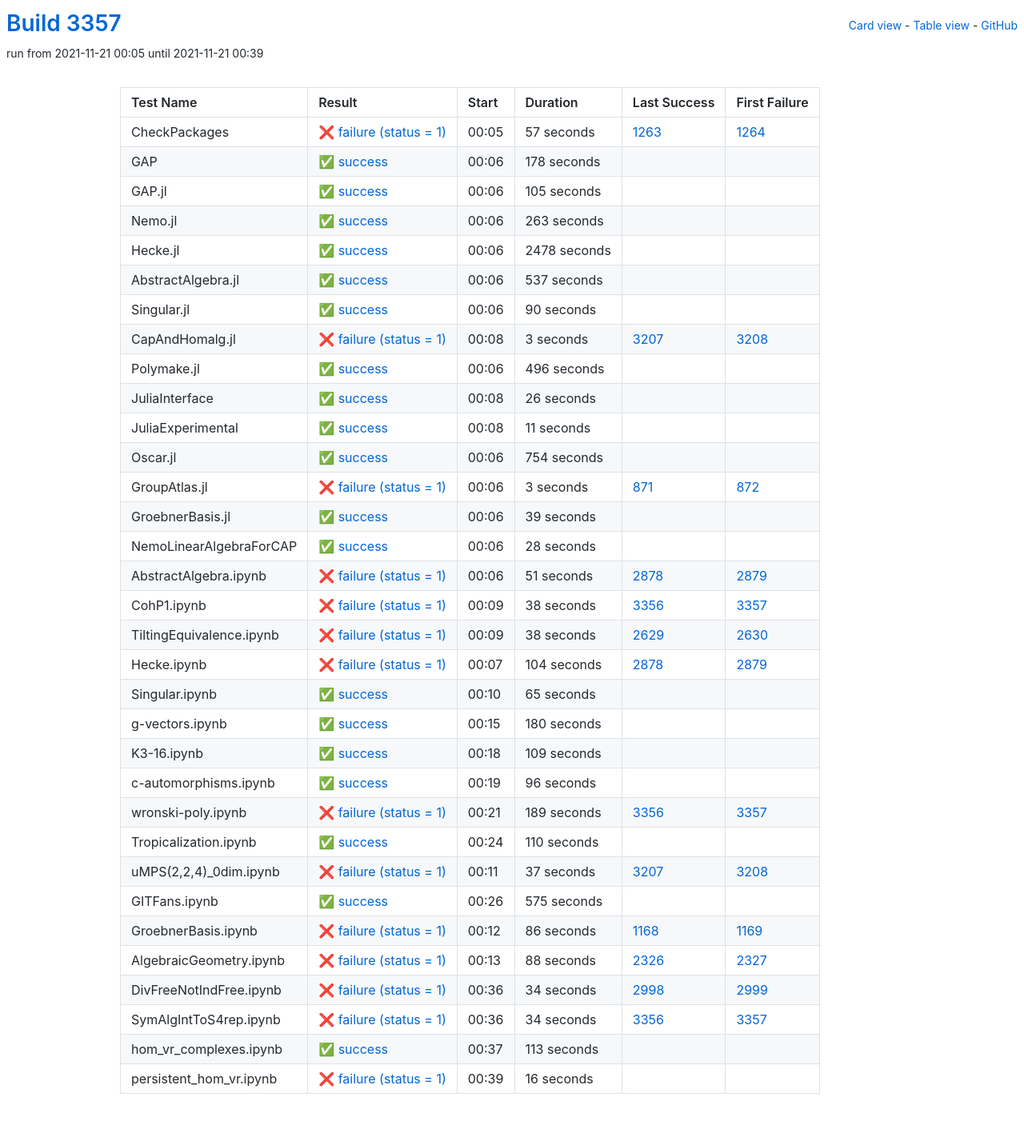
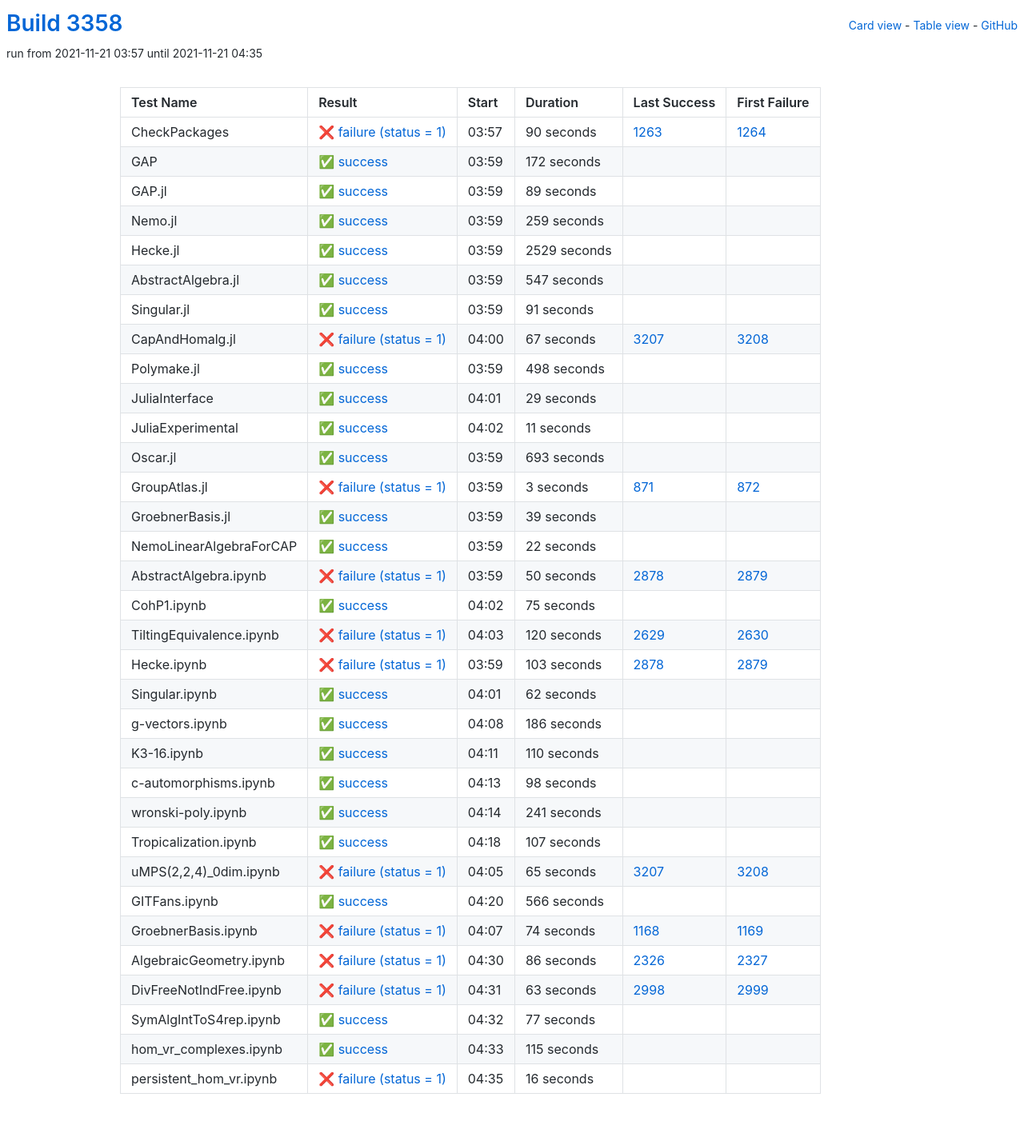
Before and after one commit to oscar-system/oscar-ci-status-stable, a Jekyll site: the page built from table.html, in a window 1280 px wide. Shown: the whole page at 80% size. Built offline with Jekyll 4.4.1, drawn with Linux system fonts in a browser that asks for light colours.

Commit message:
Build #3358

```diff
--- a/_data/ci.yml
+++ b/_data/ci.yml
@@ -1,6 +1,6 @@
 ---
-build: 3357
-build_url: https://oscarci.mathematik.uni-kl.de/job/oscar-stable/3357/
+build: 3358
+build_url: https://oscarci.mathematik.uni-kl.de/job/oscar-stable/3358/
 job: oscar-stable
 organization: oscar-system
 repo: oscar-ci-status-stable
@@ -8,128 +8,128 @@ repourl: https://github.com/oscar-system/oscar-ci-status-stable
 tests:
 - name: CheckPackages
   id: checkpackages
-  log: https://oscarci.mathematik.uni-kl.de/job/oscar-stable/3357/artifact/logs/build-3357/CheckPackages.log
-  start: 2021-11-21 00:05
+  log: https://oscarci.mathematik.uni-kl.de/job/oscar-stable/3358/artifact/logs/build-3358/CheckPackages.log
+  start: 2021-11-21 03:57
   success: false
   exitcode: 1
   status: failure
-  duration: 57
+  duration: 90
   last_success: 1263
   last_success_url: https://oscarci.mathematik.uni-kl.de/job/oscar-stable/1263/
   first_failure: 1264
   first_failure_url: https://oscarci.mathematik.uni-kl.de/job/oscar-stable/1264/
 - name: GAP
   id: gap
-  log: https://oscarci.mathematik.uni-kl.de/job/oscar-stable/3357/artifact/logs/build-3357/GAP.log
-  start: 2021-11-21 00:06
+  log: https://oscarci.mathematik.uni-kl.de/job/oscar-stable/3358/artifact/logs/build-3358/GAP.log
+  start: 2021-11-21 03:59
   success: true
   exitcode: 0
   status: success
-  duration: 178
+  duration: 172
   last_success: false
   last_success_url:
   first_failure: false
   first_failure_url:
 - name: GAP.jl
   id: gap-jl
-  log: https://oscarci.mathematik.uni-kl.de/job/oscar-stable/3357/artifact/logs/build-3357/GAP.jl.log
-  start: 2021-11-21 00:06
+  log: https://oscarci.mathematik.uni-kl.de/job/oscar-stable/3358/artifact/logs/build-3358/GAP.jl.log
+  start: 2021-11-21 03:59
   success: true
   exitcode: 0
   status: success
-  duration: 105
+  duration: 89
   last_success: false
   last_success_url:
   first_failure: false
   first_failure_url:
 - name: Nemo.jl
   id: nemo-jl
-  log: https://oscarci.mathematik.uni-kl.de/job/oscar-stable/3357/artifact/logs/build-3357/Nemo.jl.log
-  start: 2021-11-21 00:06
+  log: https://oscarci.mathematik.uni-kl.de/job/oscar-stable/3358/artifact/logs/build-3358/Nemo.jl.log
+  start: 2021-11-21 03:59
   success: true
   exitcode: 0
   status: success
-  duration: 263
+  duration: 259
   last_success: false
   last_success_url:
   first_failure: false
   first_failure_url:
 - name: Hecke.jl
   id: hecke-jl
-  log: https://oscarci.mathematik.uni-kl.de/job/oscar-stable/3357/artifact/logs/build-3357/Hecke.jl.log
-  start: 2021-11-21 00:06
+  log: https://oscarci.mathematik.uni-kl.de/job/oscar-stable/3358/artifact/logs/build-3358/Hecke.jl.log
+  start: 2021-11-21 03:59
   success: true
   exitcode: 0
   status: success
-  duration: 2478
+  duration: 2529
   last_success: false
   last_success_url:
   first_failure: false
   first_failure_url:
 - name: AbstractAlgebra.jl
   id: abstractalgebra-jl
-  log: https://oscarci.mathematik.uni-kl.de/job/oscar-stable/3357/artifact/logs/build-3357/AbstractAlgebra.jl.log
-  start: 2021-11-21 00:06
+  log: https://oscarci.mathematik.uni-kl.de/job/oscar-stable/3358/artifact/logs/build-3358/AbstractAlgebra.jl.log
+  start: 2021-11-21 03:59
   success: true
   exitcode: 0
   status: success
-  duration: 537
+  duration: 547
   last_success: false
   last_success_url:
   first_failure: false
   first_failure_url:
 - name: Singular.jl
   id: singular-jl
-  log: https://oscarci.mathematik.uni-kl.de/job/oscar-stable/3357/artifact/logs/build-3357/Singular.jl.log
-  start: 2021-11-21 00:06
+  log: https://oscarci.mathematik.uni-kl.de/job/oscar-stable/3358/artifact/logs/build-3358/Singular.jl.log
+  start: 2021-11-21 03:59
   success: true
   exitcode: 0
   status: success
-  duration: 90
+  duration: 91
   last_success: false
   last_success_url:
   first_failure: false
   first_failure_url:
 - name: CapAndHomalg.jl
   id: capandhomalg-jl
-  log: https://oscarci.mathematik.uni-kl.de/job/oscar-stable/3357/artifact/logs/build-3357/CapAndHomalg.jl.log
-  start: 2021-11-21 00:08
+  log: https://oscarci.mathematik.uni-kl.de/job/oscar-stable/3358/artifact/logs/build-3358/CapAndHomalg.jl.log
+  start: 2021-11-21 04:00
   success: false
   exitcode: 1
   status: failure
-  duration: 3
+  duration: 67
   last_success: 3207
   last_success_url: https://oscarci.mathematik.uni-kl.de/job/oscar-stable/3207/
   first_failure: 3208
   first_failure_url: https://oscarci.mathematik.uni-kl.de/job/oscar-stable/3208/
 - name: Polymake.jl
   id: polymake-jl
-  log: https://oscarci.mathematik.uni-kl.de/job/oscar-stable/3357/artifact/logs/build-3357/Polymake.jl.log
-  start: 2021-11-21 00:06
+  log: https://oscarci.mathematik.uni-kl.de/job/oscar-stable/3358/artifact/logs/build-3358/Polymake.jl.log
+  start: 2021-11-21 03:59
   success: true
   exitcode: 0
   status: success
-  duration: 496
+  duration: 498
   last_success: false
   last_success_url:
   first_failure: false
   first_failure_url:
 - name: JuliaInterface
   id: juliainterface
-  log: https://oscarci.mathematik.uni-kl.de/job/oscar-stable/3357/artifact/logs/build-3357/JuliaInterface.log
-  start: 2021-11-21 00:08
+  log: https://oscarci.mathematik.uni-kl.de/job/oscar-stable/3358/artifact/logs/build-3358/JuliaInterface.log
+  start: 2021-11-21 04:01
   success: true
   exitcode: 0
   status: success
-  duration: 26
+  duration: 29
   last_success: false
   last_success_url:
   first_failure: false
   first_failure_url:
 - name: JuliaExperimental
   id: juliaexperimental
-  log: https://oscarci.mathematik.uni-kl.de/job/oscar-stable/3357/artifact/logs/build-3357/JuliaExperimental.log
-  start: 2021-11-21 00:08
+  log: https://oscarci.mathematik.uni-kl.de/job/oscar-stable/3358/artifact/logs/build-3358/JuliaExperimental.log
+  start: 2021-11-21 04:02
   success: true
   exitcode: 0
   status: success
@@ -140,20 +140,20 @@ tests:
   first_failure_url:
 - name: Oscar.jl
   id: oscar-jl
-  log: https://oscarci.mathematik.uni-kl.de/job/oscar-stable/3357/artifact/logs/build-3357/Oscar.jl.log
-  start: 2021-11-21 00:06
+  log: https://oscarci.mathematik.uni-kl.de/job/oscar-stable/3358/artifact/logs/build-3358/Oscar.jl.log
+  start: 2021-11-21 03:59
   success: true
   exitcode: 0
   status: success
-  duration: 754
+  duration: 693
   last_success: false
   last_success_url:
   first_failure: false
   first_failure_url:
 - name: GroupAtlas.jl
   id: groupatlas-jl
-  log: https://oscarci.mathematik.uni-kl.de/job/oscar-stable/3357/artifact/logs/build-3357/GroupAtlas.jl.log
-  start: 2021-11-21 00:06
+  log: https://oscarci.mathematik.uni-kl.de/job/oscar-stable/3358/artifact/logs/build-3358/GroupAtlas.jl.log
+  start: 2021-11-21 03:59
   success: false
   exitcode: 1
   status: failure
@@ -164,8 +164,8 @@ tests:
   first_failure_url: https://oscarci.mathematik.uni-kl.de/job/oscar-stable/872/
 - name: GroebnerBasis.jl
   id: groebnerbasis-jl
-  log: https://oscarci.mathematik.uni-kl.de/job/oscar-stable/3357/artifact/logs/build-3357/GroebnerBasis.jl.log
-  start: 2021-11-21 00:06
+  log: https://oscarci.mathematik.uni-kl.de/job/oscar-stable/3358/artifact/logs/build-3358/GroebnerBasis.jl.log
+  start: 2021-11-21 03:59
   success: true
   exitcode: 0
   status: success
@@ -176,128 +176,92 @@ tests:
   first_failure_url:
 - name: NemoLinearAlgebraForCAP
   id: nemolinearalgebraforcap
-  log: https://oscarci.mathematik.uni-kl.de/job/oscar-stable/3357/artifact/logs/build-3357/NemoLinearAlgebraForCAP.log
-  start: 2021-11-21 00:06
+  log: https://oscarci.mathematik.uni-kl.de/job/oscar-stable/3358/artifact/logs/build-3358/NemoLinearAlgebraForCAP.log
+  start: 2021-11-21 03:59
   success: true
   exitcode: 0
   status: success
-  duration: 28
+  duration: 22
   last_success: false
   last_success_url:
   first_failure: false
   first_failure_url:
 - name: AbstractAlgebra.ipynb
   id: abstractalgebra-ipynb
-  log: https://oscarci.mathematik.uni-kl.de/job/oscar-stable/3357/artifact/logs/build-3357/AbstractAlgebra.ipynb.log
-  start: 2021-11-21 00:06
+  log: https://oscarci.mathematik.uni-kl.de/job/oscar-stable/3358/artifact/logs/build-3358/AbstractAlgebra.ipynb.log
+  start: 2021-11-21 03:59
   success: false
   exitcode: 1
   status: failure
-  duration: 51
+  duration: 50
   last_success: 2878
   last_success_url: https://oscarci.mathematik.uni-kl.de/job/oscar-stable/2878/
   first_failure: 2879
   first_failure_url: https://oscarci.mathematik.uni-kl.de/job/oscar-stable/2879/
 - name: CohP1.ipynb
   id: cohp1-ipynb
-  log: https://oscarci.mathematik.uni-kl.de/job/oscar-stable/3357/artifact/logs/build-3357/CohP1.ipynb.log
-  start: 2021-11-21 00:09
+  log: https://oscarci.mathematik.uni-kl.de/job/oscar-stable/3358/artifact/logs/build-3358/CohP1.ipynb.log
+  start: 2021-11-21 04:02
+  success: true
+  exitcode: 0
+  status: success
+  duration: 75
+  last_success: false
+  last_success_url:
+  first_failure: false
+  first_failure_url:
+- name: TiltingEquivalence.ipynb
+  id: tiltingequivalence-ipynb
+  log: https://oscarci.mathematik.uni-kl.de/job/oscar-stable/3358/artifact/logs/build-3358/TiltingEquivalence.ipynb.log
+  start: 2021-11-21 04:03
   success: false
   exitcode: 1
   status: failure
-  duration: 38
-  last_success: 3356
-  last_success_url: https://oscarci.mathematik.uni-kl.de/job/oscar-stable/3356/
-  first_failure: 3357
-  first_failure_url: https://oscarci.mathematik.uni-kl.de/job/oscar-stable/3357/
-- name: TiltingEquivalence.ipynb
-  id: tiltingequivalence-ipynb
-  log: https://oscarci.mathematik.uni-kl.de/job/oscar-stable/3357/artifact/logs/build-3357/TiltingEquivalence.ipynb.log
-  start: 2021-11-21 00:09
-  success: false
-  exitcode: 1
-  status: failure
-  duration: 38
+  duration: 120
   last_success: 2629
   last_success_url: https://oscarci.mathematik.uni-kl.de/job/oscar-stable/2629/
   first_failure: 2630
   first_failure_url: https://oscarci.mathematik.uni-kl.de/job/oscar-stable/2630/
 - name: Hecke.ipynb
   id: hecke-ipynb
-  log: https://oscarci.mathematik.uni-kl.de/job/oscar-stable/3357/artifact/logs/build-3357/Hecke.ipynb.log
-  start: 2021-11-21 00:07
+  log: https://oscarci.mathematik.uni-kl.de/job/oscar-stable/3358/artifact/logs/build-3358/Hecke.ipynb.log
+  start: 2021-11-21 03:59
   success: false
   exitcode: 1
   status: failure
-  duration: 104
+  duration: 103
   last_success: 2878
   last_success_url: https://oscarci.mathematik.uni-kl.de/job/oscar-stable/2878/
   first_failure: 2879
   first_failure_url: https://oscarci.mathematik.uni-kl.de/job/oscar-stable/2879/
 - name: Singular.ipynb
   id: singular-ipynb
-  log: https://oscarci.mathematik.uni-kl.de/job/oscar-stable/3357/artifact/logs/build-3357/Singular.ipynb.log
-  start: 2021-11-21 00:10
+  log: https://oscarci.mathematik.uni-kl.de/job/oscar-stable/3358/artifact/logs/build-3358/Singular.ipynb.log
+  start: 2021-11-21 04:01
   success: true
   exitcode: 0
   status: success
-  duration: 65
+  duration: 62
   last_success: false
   last_success_url:
   first_failure: false
   first_failure_url:
 - name: g-vectors.ipynb
   id: g-vectors-ipynb
-  log: https://oscarci.mathematik.uni-kl.de/job/oscar-stable/3357/artifact/logs/build-3357/g-vectors.ipynb.log
-  start: 2021-11-21 00:15
+  log: https://oscarci.mathematik.uni-kl.de/job/oscar-stable/3358/artifact/logs/build-3358/g-vectors.ipynb.log
+  start: 2021-11-21 04:08
   success: true
   exitcode: 0
   status: success
-  duration: 180
+  duration: 186
   last_success: false
   last_success_url:
   first_failure: false
   first_failure_url:
 - name: K3-16.ipynb
   id: k3-16-ipynb
-  log: https://oscarci.mathematik.uni-kl.de/job/oscar-stable/3357/artifact/logs/build-3357/K3-16.ipynb.log
-  start: 2021-11-21 00:18
-  success: true
-  exitcode: 0
-  status: success
-  duration: 109
-  last_success: false
-  last_success_url:
-  first_failure: false
-  first_failure_url:
-- name: c-automorphisms.ipynb
-  id: c-automorphisms-ipynb
-  log: https://oscarci.mathematik.uni-kl.de/job/oscar-stable/3357/artifact/logs/build-3357/c-automorphisms.ipynb.log
-  start: 2021-11-21 00:19
-  success: true
-  exitcode: 0
-  status: success
-  duration: 96
-  last_success: false
-  last_success_url:
-  first_failure: false
-  first_failure_url:
-- name: wronski-poly.ipynb
-  id: wronski-poly-ipynb
-  log: https://oscarci.mathematik.uni-kl.de/job/oscar-stable/3357/artifact/logs/build-3357/wronski-poly.ipynb.log
-  start: 2021-11-21 00:21
-  success: false
-  exitcode: 1
-  status: failure
-  duration: 189
-  last_success: 3356
-  last_success_url: https://oscarci.mathematik.uni-kl.de/job/oscar-stable/3356/
-  first_failure: 3357
-  first_failure_url: https://oscarci.mathematik.uni-kl.de/job/oscar-stable/3357/
-- name: Tropicalization.ipynb
-  id: tropicalization-ipynb
-  log: https://oscarci.mathematik.uni-kl.de/job/oscar-stable/3357/artifact/logs/build-3357/Tropicalization.ipynb.log
-  start: 2021-11-21 00:24
+  log: https://oscarci.mathematik.uni-kl.de/job/oscar-stable/3358/artifact/logs/build-3358/K3-16.ipynb.log
+  start: 2021-11-21 04:11
   success: true
   exitcode: 0
   status: success
@@ -306,94 +270,130 @@ tests:
   last_success_url:
   first_failure: false
   first_failure_url:
+- name: c-automorphisms.ipynb
+  id: c-automorphisms-ipynb
+  log: https://oscarci.mathematik.uni-kl.de/job/oscar-stable/3358/artifact/logs/build-3358/c-automorphisms.ipynb.log
+  start: 2021-11-21 04:13
+  success: true
+  exitcode: 0
+  status: success
+  duration: 98
+  last_success: false
+  last_success_url:
+  first_failure: false
+  first_failure_url:
+- name: wronski-poly.ipynb
+  id: wronski-poly-ipynb
+  log: https://oscarci.mathematik.uni-kl.de/job/oscar-stable/3358/artifact/logs/build-3358/wronski-poly.ipynb.log
+  start: 2021-11-21 04:14
+  success: true
+  exitcode: 0
+  status: success
+  duration: 241
+  last_success: false
+  last_success_url:
+  first_failure: false
+  first_failure_url:
+- name: Tropicalization.ipynb
+  id: tropicalization-ipynb
+  log: https://oscarci.mathematik.uni-kl.de/job/oscar-stable/3358/artifact/logs/build-3358/Tropicalization.ipynb.log
+  start: 2021-11-21 04:18
+  success: true
+  exitcode: 0
+  status: success
+  duration: 107
+  last_success: false
+  last_success_url:
+  first_failure: false
+  first_failure_url:
 - name: uMPS(2,2,4)_0dim.ipynb
   id: umps-2-2-4-0dim-ipynb
-  log: https://oscarci.mathematik.uni-kl.de/job/oscar-stable/3357/artifact/logs/build-3357/uMPS-2-2-4-_0dim.ipynb.log
-  start: 2021-11-21 00:11
+  log: https://oscarci.mathematik.uni-kl.de/job/oscar-stable/3358/artifact/logs/build-3358/uMPS-2-2-4-_0dim.ipynb.log
+  start: 2021-11-21 04:05
   success: false
   exitcode: 1
   status: failure
-  duration: 37
+  duration: 65
   last_success: 3207
   last_success_url: https://oscarci.mathematik.uni-kl.de/job/oscar-stable/3207/
   first_failure: 3208
   first_failure_url: https://oscarci.mathematik.uni-kl.de/job/oscar-stable/3208/
 - name: GITFans.ipynb
   id: gitfans-ipynb
-  log: https://oscarci.mathematik.uni-kl.de/job/oscar-stable/3357/artifact/logs/build-3357/GITFans.ipynb.log
-  start: 2021-11-21 00:26
+  log: https://oscarci.mathematik.uni-kl.de/job/oscar-stable/3358/artifact/logs/build-3358/GITFans.ipynb.log
+  start: 2021-11-21 04:20
   success: true
   exitcode: 0
   status: success
-  duration: 575
+  duration: 566
   last_success: false
   last_success_url:
   first_failure: false
   first_failure_url:
 - name: GroebnerBasis.ipynb
   id: groebnerbasis-ipynb
-  log: https://oscarci.mathematik.uni-kl.de/job/oscar-stable/3357/artifact/logs/build-3357/GroebnerBasis.ipynb.log
-  start: 2021-11-21 00:12
+  log: https://oscarci.mathematik.uni-kl.de/job/oscar-stable/3358/artifact/logs/build-3358/GroebnerBasis.ipynb.log
+  start: 2021-11-21 04:07
   success: false
   exitcode: 1
   status: failure
-  duration: 86
+  duration: 74
   last_success: 1168
   last_success_url: https://oscarci.mathematik.uni-kl.de/job/oscar-stable/1168/
   first_failure: 1169
   first_failure_url: https://oscarci.mathematik.uni-kl.de/job/oscar-stable/1169/
 - name: AlgebraicGeometry.ipynb
   id: algebraicgeometry-ipynb
-  log: https://oscarci.mathematik.uni-kl.de/job/oscar-stable/3357/artifact/logs/build-3357/AlgebraicGeometry.ipynb.log
-  start: 2021-11-21 00:13
+  log: https://oscarci.mathematik.uni-kl.de/job/oscar-stable/3358/artifact/logs/build-3358/AlgebraicGeometry.ipynb.log
+  start: 2021-11-21 04:30
   success: false
   exitcode: 1
   status: failure
-  duration: 88
+  duration: 86
   last_success: 2326
   last_success_url: https://oscarci.mathematik.uni-kl.de/job/oscar-stable/2326/
   first_failure: 2327
   first_failure_url: https://oscarci.mathematik.uni-kl.de/job/oscar-stable/2327/
 - name: DivFreeNotIndFree.ipynb
   id: divfreenotindfree-ipynb
-  log: https://oscarci.mathematik.uni-kl.de/job/oscar-stable/3357/artifact/logs/build-3357/DivFreeNotIndFree.ipynb.log
-  start: 2021-11-21 00:36
+  log: https://oscarci.mathematik.uni-kl.de/job/oscar-stable/3358/artifact/logs/build-3358/DivFreeNotIndFree.ipynb.log
+  start: 2021-11-21 04:31
   success: false
   exitcode: 1
   status: failure
-  duration: 34
+  duration: 63
   last_success: 2998
   last_success_url: https://oscarci.mathematik.uni-kl.de/job/oscar-stable/2998/
   first_failure: 2999
   first_failure_url: https://oscarci.mathematik.uni-kl.de/job/oscar-stable/2999/
 - name: SymAlgIntToS4rep.ipynb
   id: symalginttos4rep-ipynb
-  log: https://oscarci.mathematik.uni-kl.de/job/oscar-stable/3357/artifact/logs/build-3357/SymAlgIntToS4rep.ipynb.log
-  start: 2021-11-21 00:36
-  success: false
-  exitcode: 1
-  status: failure
-  duration: 34
-  last_success: 3356
-  last_success_url: https://oscarci.mathematik.uni-kl.de/job/oscar-stable/3356/
-  first_failure: 3357
-  first_failure_url: https://oscarci.mathematik.uni-kl.de/job/oscar-stable/3357/
-- name: hom_vr_complexes.ipynb
-  id: hom-vr-complexes-ipynb
-  log: https://oscarci.mathematik.uni-kl.de/job/oscar-stable/3357/artifact/logs/build-3357/hom_vr_complexes.ipynb.log
-  start: 2021-11-21 00:37
+  log: https://oscarci.mathematik.uni-kl.de/job/oscar-stable/3358/artifact/logs/build-3358/SymAlgIntToS4rep.ipynb.log
+  start: 2021-11-21 04:32
   success: true
   exitcode: 0
   status: success
-  duration: 113
+  duration: 77
+  last_success: false
+  last_success_url:
+  first_failure: false
+  first_failure_url:
+- name: hom_vr_complexes.ipynb
+  id: hom-vr-complexes-ipynb
+  log: https://oscarci.mathematik.uni-kl.de/job/oscar-stable/3358/artifact/logs/build-3358/hom_vr_complexes.ipynb.log
+  start: 2021-11-21 04:33
+  success: true
+  exitcode: 0
+  status: success
+  duration: 115
   last_success: false
   last_success_url:
   first_failure: false
   first_failure_url:
 - name: persistent_hom_vr.ipynb
   id: persistent-hom-vr-ipynb
-  log: https://oscarci.mathematik.uni-kl.de/job/oscar-stable/3357/artifact/logs/build-3357/persistent_hom_vr.ipynb.log
-  start: 2021-11-21 00:39
+  log: https://oscarci.mathematik.uni-kl.de/job/oscar-stable/3358/artifact/logs/build-3358/persistent_hom_vr.ipynb.log
+  start: 2021-11-21 04:35
   success: false
   exitcode: 1
   status: failure
```
Also changed, not shown: README.md.
